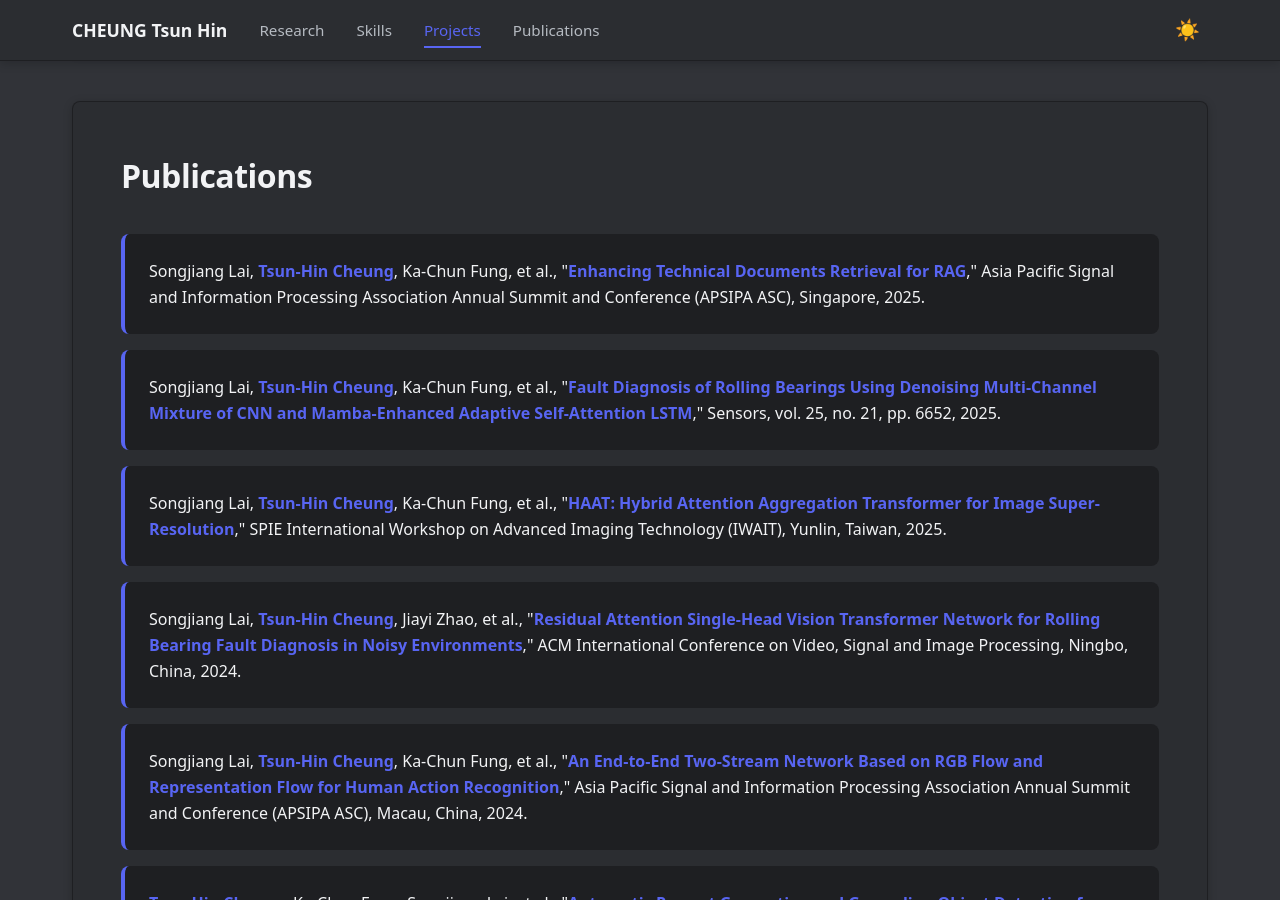
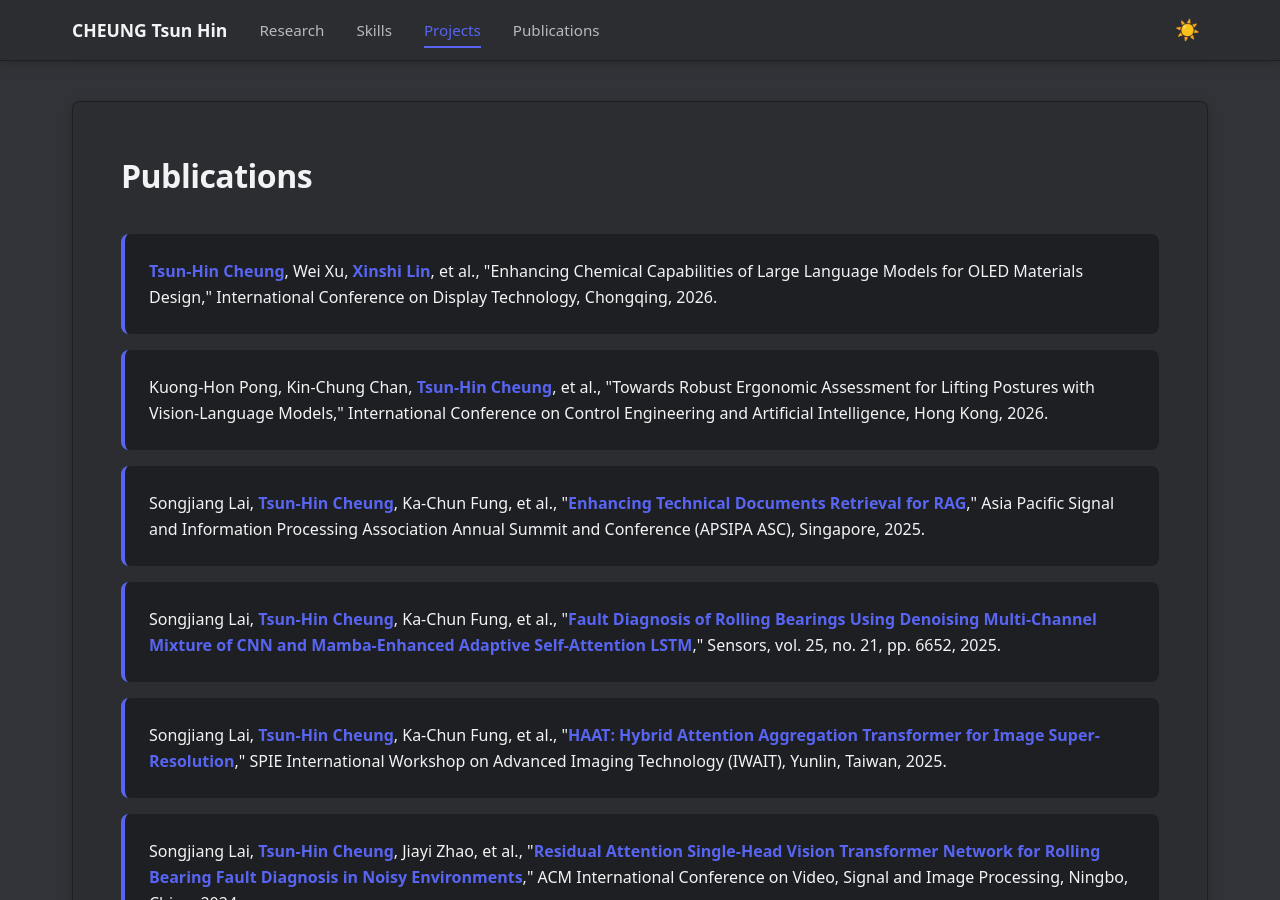
Before and after one commit to thcheung/thcheung.github.io, a Jekyll site: the page built from index.markdown, in a window 1280 px wide and 900 px high, scrolled down 3243 px. Built offline with Jekyll 4.4.1, drawn with Linux system fonts in a browser that asks for light colours; some web fonts are replaced.

Commit message:
add two papers

```diff
--- a/_layouts/home.html
+++ b/_layouts/home.html
@@ -844,6 +844,12 @@
       <h2>Publications</h2>
       <ul>
         <li>
+          <strong>Tsun-Hin Cheung</strong>, Wei Xu, <strong>Xinshi Lin</strong>, et al., "Enhancing Chemical Capabilities of Large Language Models for OLED Materials Design," International Conference on Display Technology, Chongqing, 2026.
+        </li>
+        <li>
+          Kuong-Hon Pong, Kin-Chung Chan, <strong>Tsun-Hin Cheung</strong>, et al., "Towards Robust Ergonomic Assessment for Lifting Postures with Vision-Language Models," International Conference on Control Engineering and Artificial Intelligence, Hong Kong, 2026.
+        </li>
+        <li>
           Songjiang Lai, <strong>Tsun-Hin Cheung</strong>, Ka-Chun Fung, et al., "<a href="https://ieeexplore.ieee.org/document/11249099" target="_blank">Enhancing Technical Documents Retrieval for RAG</a>," Asia Pacific Signal and Information Processing Association Annual Summit and Conference (APSIPA ASC), Singapore, 2025.
         </li>
         <li>
```
